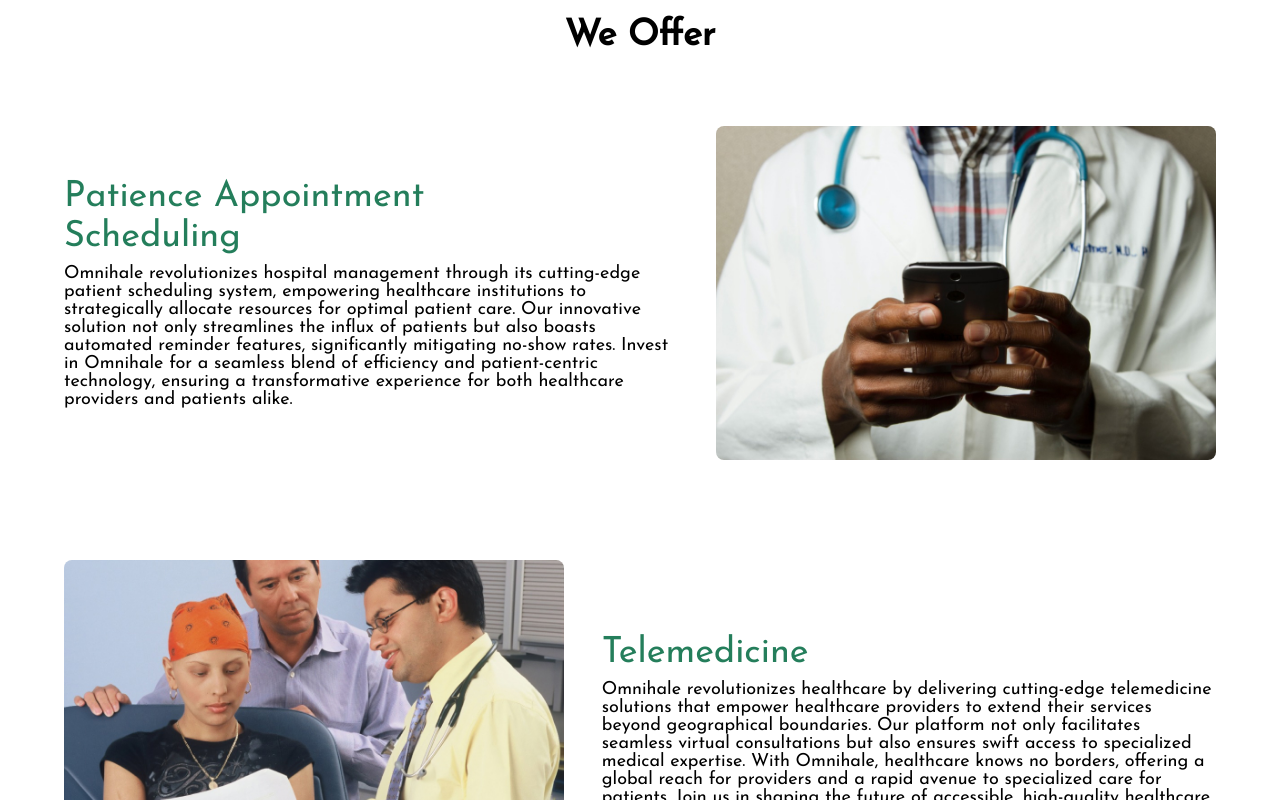
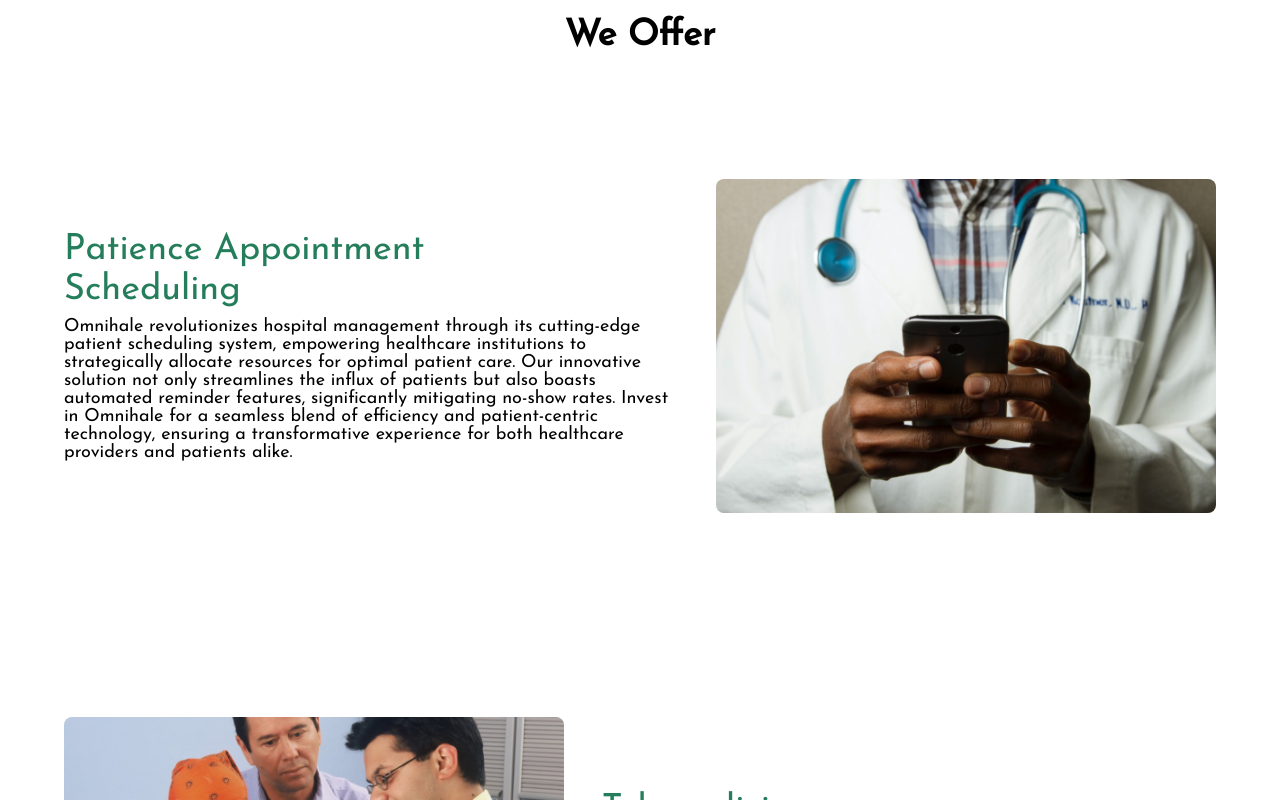
Before and after one commit to omnihale-inc/web-app, a Next.js app: page / in a window 1280 px wide. Shown: the part 980-1780 px from the top of the page. Built offline with nearby package versions, Linux system fonts and the light colour scheme; a web font is replaced by a local one.

Commit message:
adding more breathing room

```diff
--- a/src/components/DetailsItem.tsx
+++ b/src/components/DetailsItem.tsx
@@ -10,7 +10,7 @@ type DetailsItemProp = {
 export default function DetailsItem(props: DetailsItemProp) {
   return (
     <div
-      className={`flex flex-col-reverse ${
+      className={`flex flex-col-reverse lg:min-h-[55vh] min-h-[50vh] ${
         props.reverse ? 'lg:flex-row-reverse' : 'lg:flex-row'
       } items-center justify-between mt-10 p-7 lg:p-0 bg-[#247e5b]/[.15] lg:bg-transparent rounded-lg mb-[50px] lg:mb-[100px]`}
     >
```
